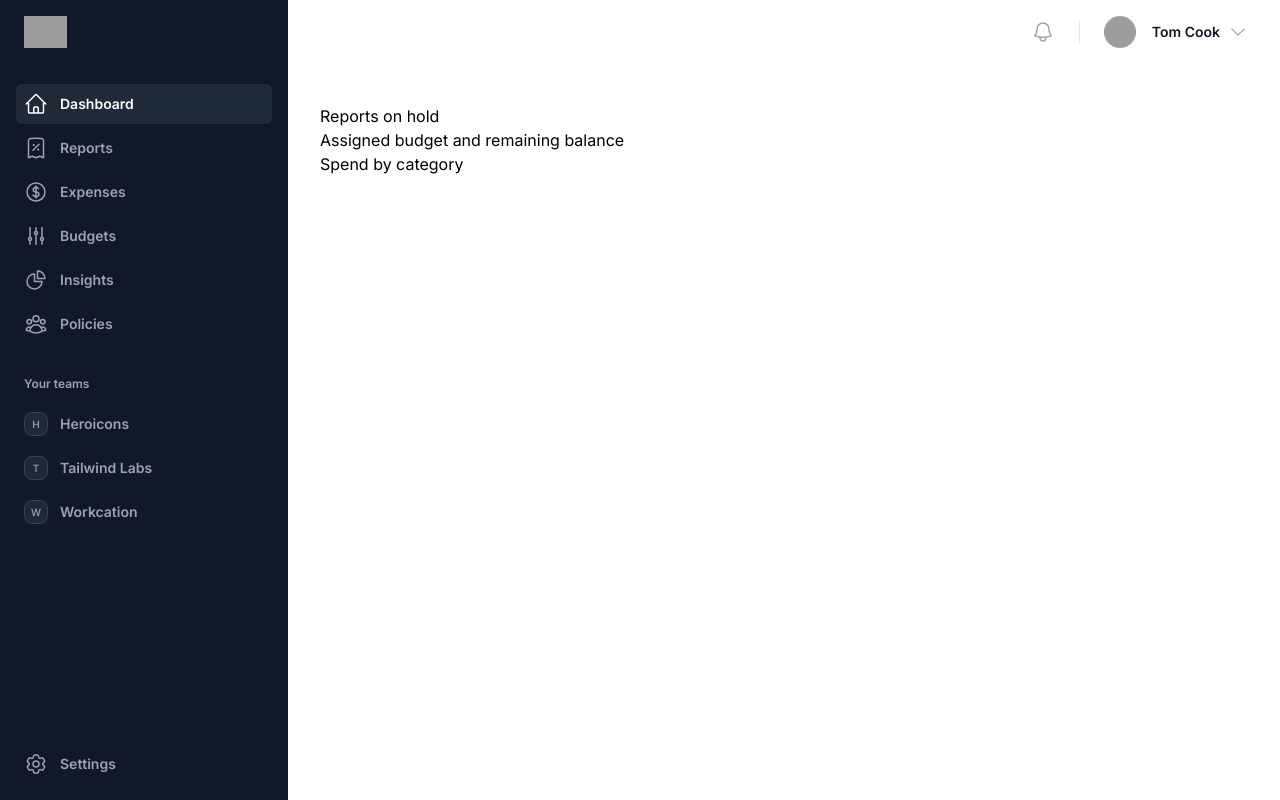
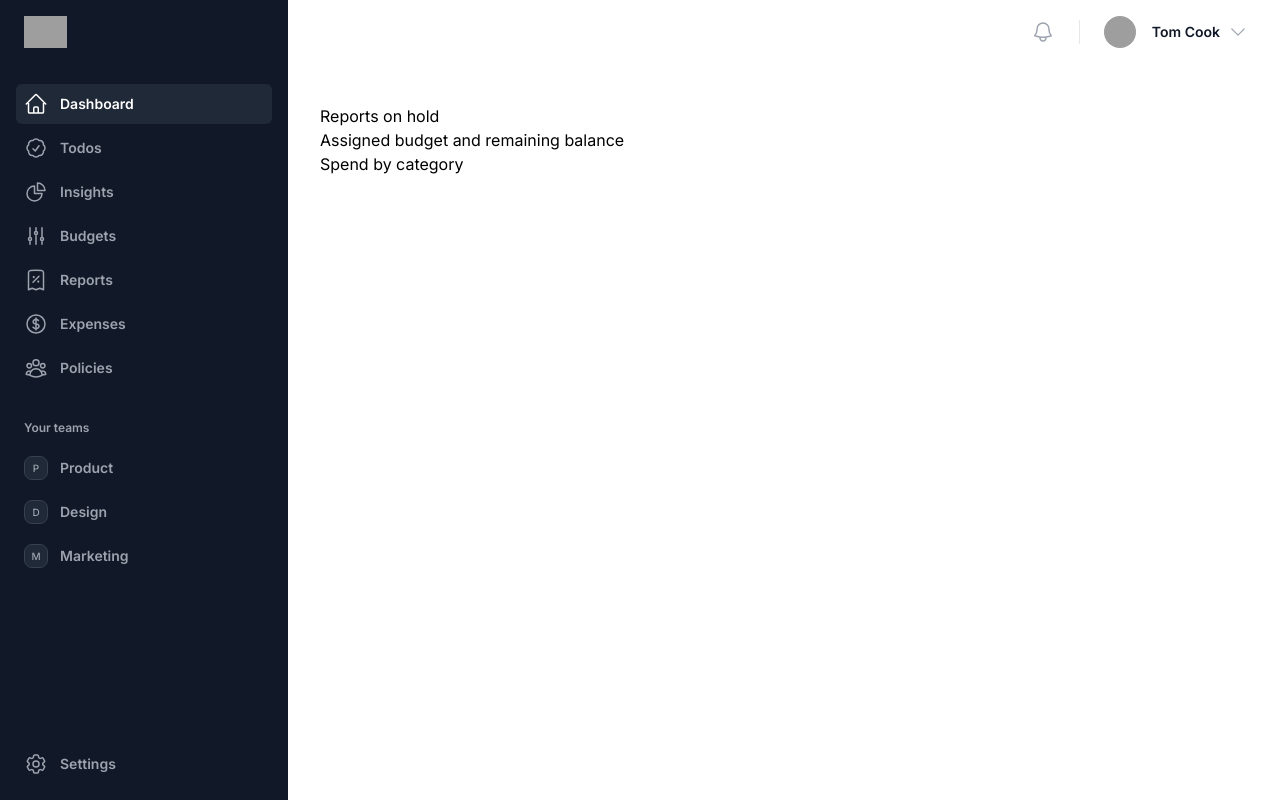
Before and after one commit to hayata-suenaga/next-test, a Next.js app: page / in a window 1280 px wide. Built offline with nearby package versions, Linux system fonts and the light colour scheme; grey boxes are pictures that could not be loaded.

Commit message:
chore: adjust menu items

```diff
--- a/src/components/Shell/consts.ts
+++ b/src/components/Shell/consts.ts
@@ -5,20 +5,22 @@ import {
   CurrencyDollarIcon,
   AdjustmentsVerticalIcon,
   UserGroupIcon,
+  CheckBadgeIcon,
 } from "@heroicons/react/24/outline";
 
 export const mainMenuItems = [
   { name: "Dashboard", href: "#", icon: HomeIcon, current: true },
+  { name: "Todos", href: "#", icon: CheckBadgeIcon, current: false },
+  { name: "Insights", href: "#", icon: ChartPieIcon, current: false },
+  { name: "Budgets", href: "#", icon: AdjustmentsVerticalIcon, current: false },
   { name: "Reports", href: "#", icon: ReceiptPercentIcon, current: false },
   { name: "Expenses", href: "#", icon: CurrencyDollarIcon, current: false },
-  { name: "Budgets", href: "#", icon: AdjustmentsVerticalIcon, current: false },
-  { name: "Insights", href: "#", icon: ChartPieIcon, current: false },
   { name: "Policies", href: "#", icon: UserGroupIcon, current: false },
 ];
 export const teamMenuItems = [
-  { id: 1, name: "Heroicons", href: "#", initial: "H", current: false },
-  { id: 2, name: "Tailwind Labs", href: "#", initial: "T", current: false },
-  { id: 3, name: "Workcation", href: "#", initial: "W", current: false },
+  { id: 1, name: "Product", href: "#", initial: "P", current: false },
+  { id: 2, name: "Design", href: "#", initial: "D", current: false },
+  { id: 3, name: "Marketing", href: "#", initial: "M", current: false },
 ];
 export const userMenuItems = [
   { name: "Your profile", href: "#" },
```
